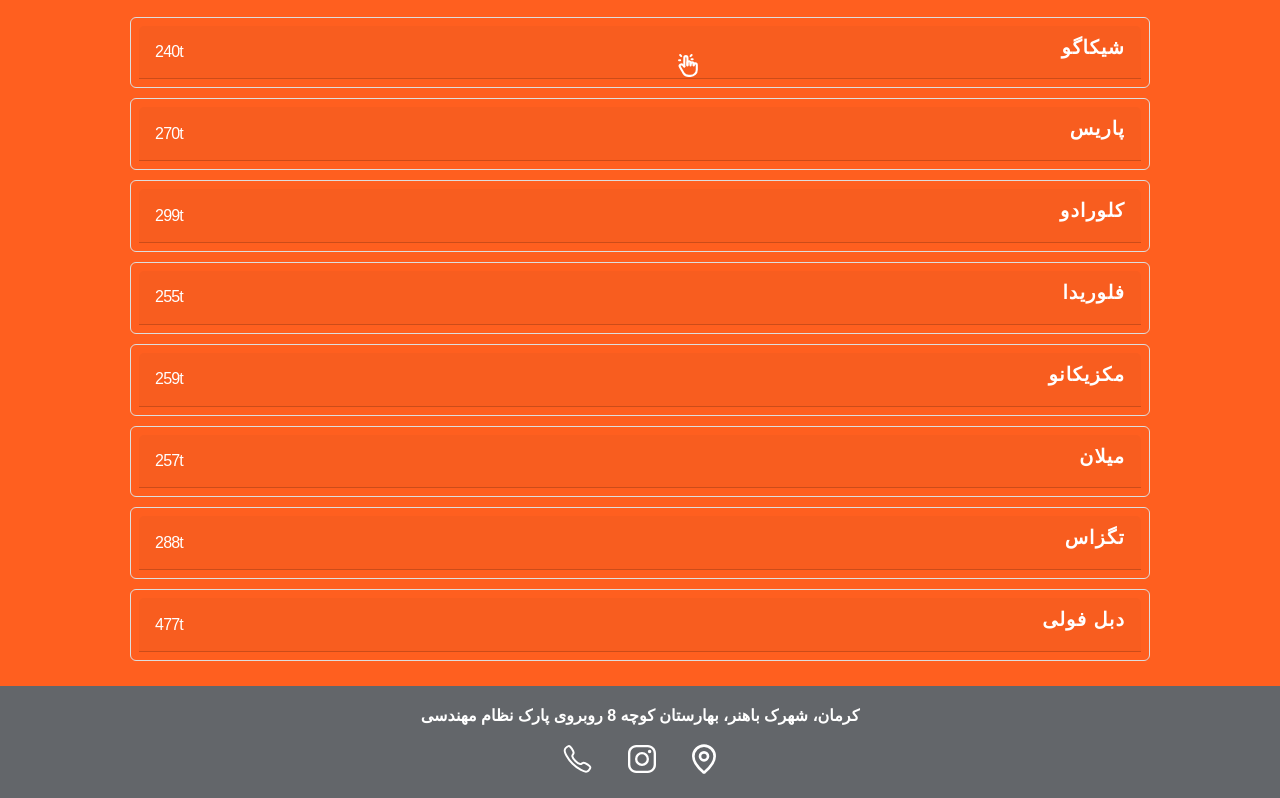
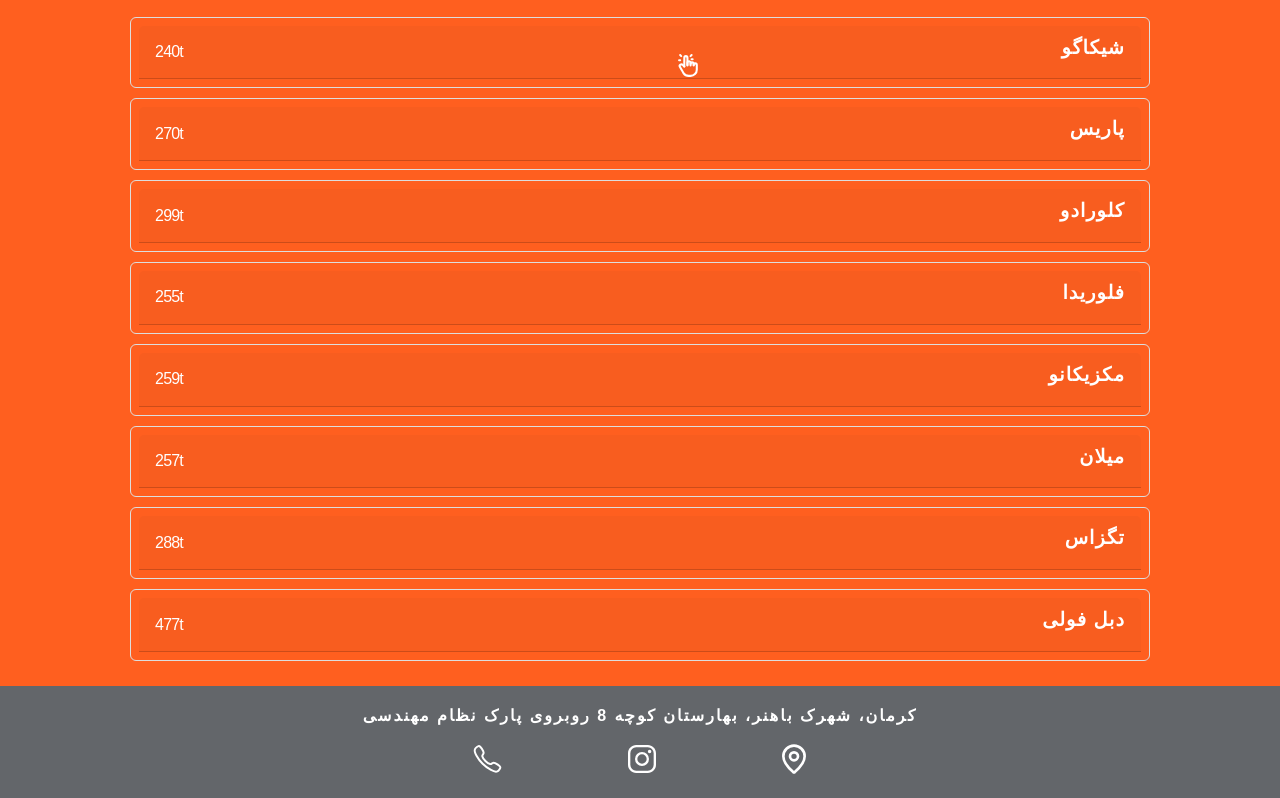
Before and after one commit to pedramjlo/Daei-Ali-ORG, a React (Create React App) app: page / in a window 1280 px wide. Shown: the part 1248-2046 px from the top of the page. Built offline with nearby package versions, Linux system fonts and the light colour scheme; a web font is replaced by a local one.

Commit message:
footer for dsktop fixed

```diff
--- a/src/home.css
+++ b/src/home.css
@@ -169,6 +169,7 @@ h2 {
 
     .menu-groups {
         margin-top: 18%;
+
     }
 
     .home-images {
@@ -185,8 +186,12 @@ h2 {
         margin-top: 26%;
     }
 
-    footer {
+    footer span{
+        letter-spacing: 2px;
+    }
 
+    .icons-container {
+        gap: 10%;
     }
 
 
```
